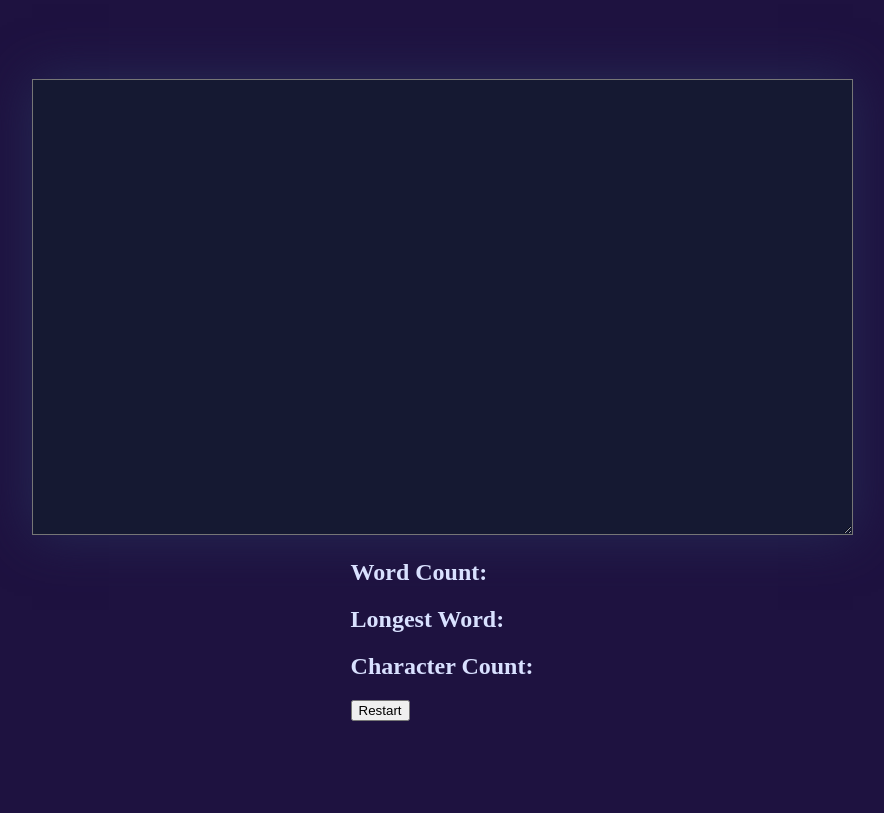
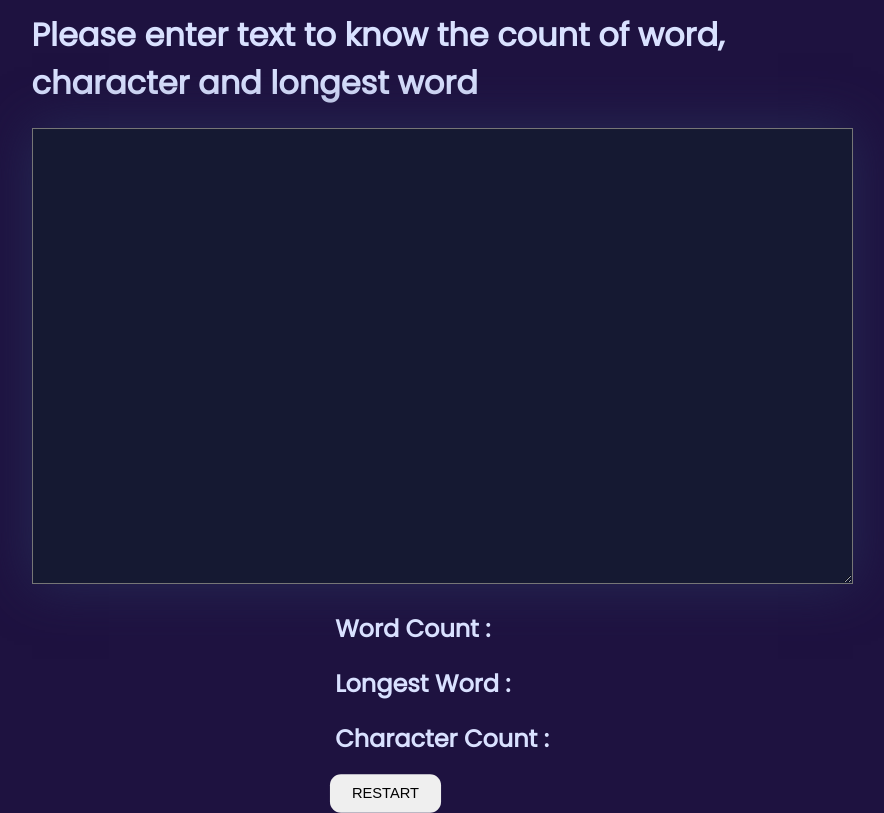
Before and after one commit to umapreethi-dev/Word-Count-App, a plain HTML site: page index.html in a window 1280 px wide. Shown: the whole page, without its empty margins (198-1082 px from the left). Drawn offline with Linux system fonts and the light colour scheme.

Commit message:
final commit

```diff
--- a/index.html
+++ b/index.html
@@ -1,26 +1,38 @@
 <!DOCTYPE html>
 <html lang="en">
   <head>
-    <meta charset="UTF-8">
-    <meta name="viewport" content="width=device-width, initial-scale=1.0">
+    <meta charset="UTF-8" />
+    <meta name="viewport" content="width=device-width, initial-scale=1.0" />
     <title>Word Count App</title>
-    <link rel="stylesheet" href="style.css">
+    <link rel="stylesheet" href="style.css" />
+    <link rel="preconnect" href="https://fonts.googleapis.com" />
+    <link rel="preconnect" href="https://fonts.gstatic.com" crossorigin />
+    <link
+      href="https://fonts.googleapis.com/css2?family=Poppins&display=swap"
+      rel="stylesheet"
+    />
   </head>
   <body>
     <div class="container">
-       <textarea id="textarea" name="textarea" rows="30" cols="100"
+      <h1>
+        Please enter text to know the count of word,<br />character and longest
+        word
+      </h1>
+      <textarea
+        id="textarea"
+        name="textarea"
+        rows="30"
+        cols="100"
         oninput="count()"
       ></textarea>
     </div>
     <div class="words">
-      <h2>Word Count:<span id="word"></span></h2>
-      <h2>Longest Word:<span id="longestWord"></span></h2>
-      <h2>Character Count:<span id="character"></span></h2>
+      <h2>Word Count :<span id="word"></span></h2>
+      <h2>Longest Word :<span id="longestWord"></span></h2>
+      <h2>Character Count :<span id="character"></span></h2>
       <button onClick="return restart()">Restart</button>
     </div>
 
-
-
-    <script src=index.js></script>
+    <script src="index.js"></script>
   </body>
 </html>
--- a/style.css
+++ b/style.css
@@ -5,13 +5,26 @@ body {
   align-items: center;
   flex-direction: column;
   height: 100vh;
-    background-color: #1E1240;
-    color: #D9E1FF;
+  background-color: #1e1240;
+  color: #d9e1ff;
+  font-family: "Poppins", sans-serif;
 }
-
 
 textarea {
   background-color: #151932;
-    box-shadow: 0 0 50px #252A54;
+  box-shadow: 0 0 50px #252a54;
   color: #fff;
 }
+
+button {
+  border: none;
+  border-radius: 10px;
+  padding: 10px 20px;
+  cursor: pointer;
+  text-transform: uppercase;
+  transform: scale(1.1);
+}
+
+.words {
+  text-align: left;
+}
```
Also changed, not shown: index.js (+15 -16 lines). Lines whose indentation alone changed are shown as unchanged.
